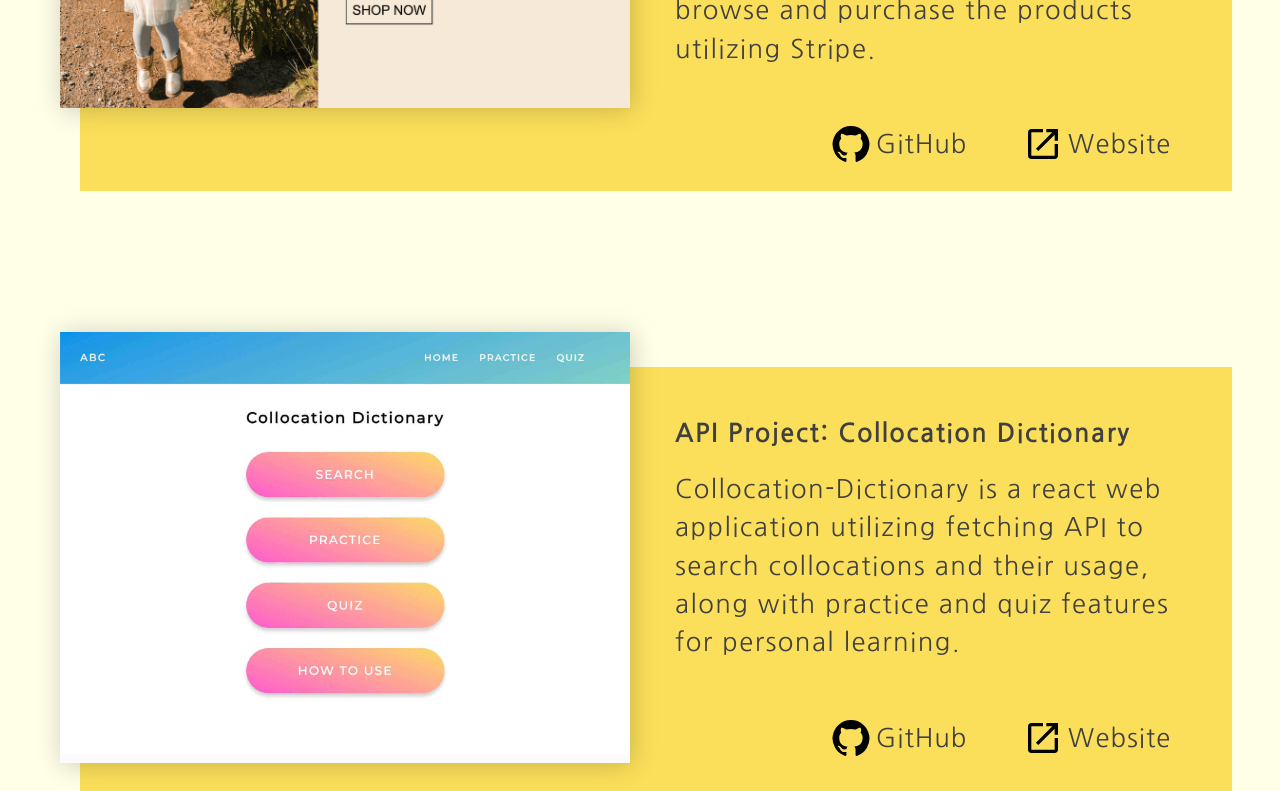
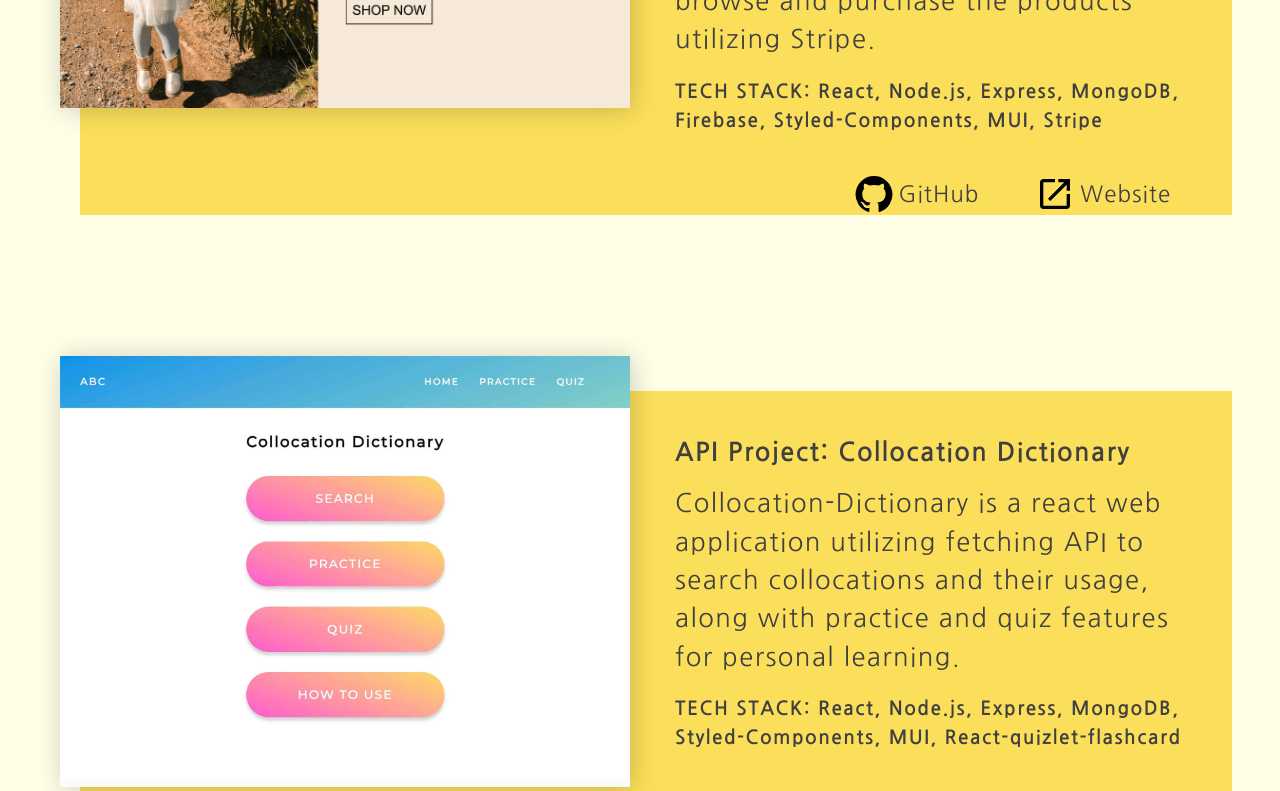
Before and after one commit to Ayako-Yokoe/Portfolio, a React (Create React App) app: page / in a window 1280 px wide. Shown: the part 1420-2211 px from the top of the page. Built offline with nearby package versions, Linux system fonts and the light colour scheme; no server answers; a web font is replaced by a local one.

Commit message:
Add tech stack

```diff
--- a/src/components/Project.jsx
+++ b/src/components/Project.jsx
@@ -12,6 +12,7 @@ import {
   SubTitle,
   ProjectLink,
   ProjectCard,
+  ProjectTech,
   ImgContainer,
   Img,
   Detail,
@@ -91,6 +92,7 @@ const Project = () => {
               <Desc>
                 <ProjectTitle>{project.title}</ProjectTitle>
                 <ProjectCaption>{project.caption}</ProjectCaption>
+                <ProjectTech>TECH STACK: {project.tech}</ProjectTech>
               </Desc>
               <LinkContainer>
                 <LinkButton>
--- a/src/components/Project.styles.js
+++ b/src/components/Project.styles.js
@@ -137,7 +137,7 @@ export const ProjectCard = styled.div`
     height: 321px;
   }
   @media only screen and ${responsive.device.xl} {
-    height: 456px;
+    height: 480px;
     margin-bottom: 8rem;
   }
   @media only screen and ${responsive.device.xxl} {
@@ -209,7 +209,7 @@ export const Detail = styled.div`
     padding-left: 420px;
   }
   @media only screen and ${responsive.device.xl} {
-    height: 456px;
+    height: 480px;
     padding: 1.8rem 2.8rem;
     padding-left: 595px;
   }
@@ -247,16 +247,45 @@ export const Desc = styled.div`
 export const ProjectTitle = styled.h4`
   margin: 1rem 0;
 
+  @media only screen and ${responsive.device.m} {
+    margin: 1rem 0 0.6rem 0;
+  }
   @media only screen and ${responsive.device.xl} {
-    margin: 1.5rem 0;
+    margin: 1.2rem 0;
   }
 `
 export const ProjectCaption = styled.p`
   margin: 1rem 0;
   line-height: 1.4;
 
+  @media only screen and ${responsive.device.m} {
+    margin: 0.6rem 0;
+  }
   @media only screen and ${responsive.device.l} {
     line-height: 1.5;
+  }
+  @media only screen and ${responsive.device.xl} {
+    margin: 1.2rem 0;
+  }
+`
+export const ProjectTech = styled.p`
+  margin-bottom: 1rem;
+  font-size: 0.6rem;
+  line-height: 1.5;
+  font-weight: bold;
+
+  @media only screen and ${responsive.device.m} {
+    margin-bottom: 2px;
+    font-size: 0.7rem;
+  }
+  @media only screen and ${responsive.device.l} {
+    font-size: 0.85rem;
+  }
+  @media only screen and ${responsive.device.xl} {
+    font-size: 1.2rem;
+  }
+  @media only screen and ${responsive.device.xxl} {
+    font-size: 1.6rem;
   }
 `
 export const LinkContainer = styled.div`
@@ -265,10 +294,13 @@ export const LinkContainer = styled.div`
   justify-content: end;
 
   @media only screen and ${responsive.device.l} {
-    margin: 1.5rem 0;
+    margin: 0.5rem 0;
+  }
+  @media only screen and ${responsive.device.xl} {
+    margin: 0.4rem 0;
   }
   @media only screen and ${responsive.device.xxl} {
-    margin: 4rem 0;
+    margin: 2rem 0;
   }
 `
 export const LinkButton = styled.button`
@@ -289,7 +321,7 @@ export const LinkTitle = styled.p`
     font-size: 0.9rem;
   }
   @media only screen and ${responsive.device.xl} {
-    font-size: 1.6rem;
+    font-size: 1.4rem;
   }
   @media only screen and ${responsive.device.xxl} {
     font-size: 2rem;
--- a/src/data.js
+++ b/src/data.js
@@ -5,7 +5,7 @@ export const projects = [
     title: "E-Commerce App: Kids-Clothes",
     caption:
       "E-Commerce Kids-Clothes is a MERN stack application, where admins can add, edit, and delete products based on CRUD operation, and clients can browse and purchase the products utilizing Stripe.",
-    tech: "React, Redux Toolkit, Axios, Node.js, Express, MongoDB, Firebase, Styled-Components, MUI, Stripe",
+    tech: "React, Node.js, Express, MongoDB, Firebase, Styled-Components, MUI, Stripe",
     gitHubLink: "https://github.com/Ayako-Yokoe/E-Commerce_Kids-Clothes",
     deployedLink: "https://ecommerce-kids-clothes.herokuapp.com/login",
   },
@@ -15,7 +15,7 @@ export const projects = [
     title: "API Project: Collocation Dictionary",
     caption:
       "Collocation-Dictionary is a react web application utilizing fetching API to search collocations and their usage, along with practice and quiz features for personal learning.",
-    tech: "React, Redux Toolkit, Axios, Node.js, Express, MongoDB, Styled-Components, MUI, React-quizlet-flashcard",
+    tech: "React, Node.js, Express, MongoDB, Styled-Components, MUI, React-quizlet-flashcard",
     gitHubLink: "https://github.com/Ayako-Yokoe/Collocation-Dictionary",
     deployedLink: "https://collocation-dictionary.herokuapp.com/",
   },
```
